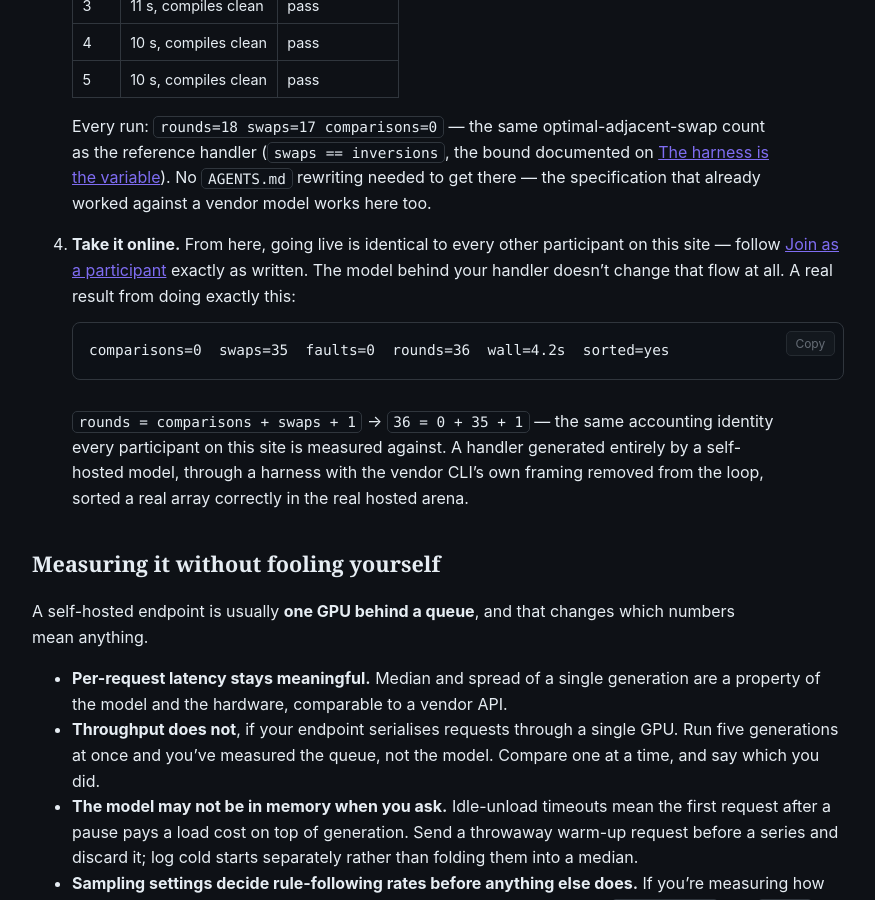
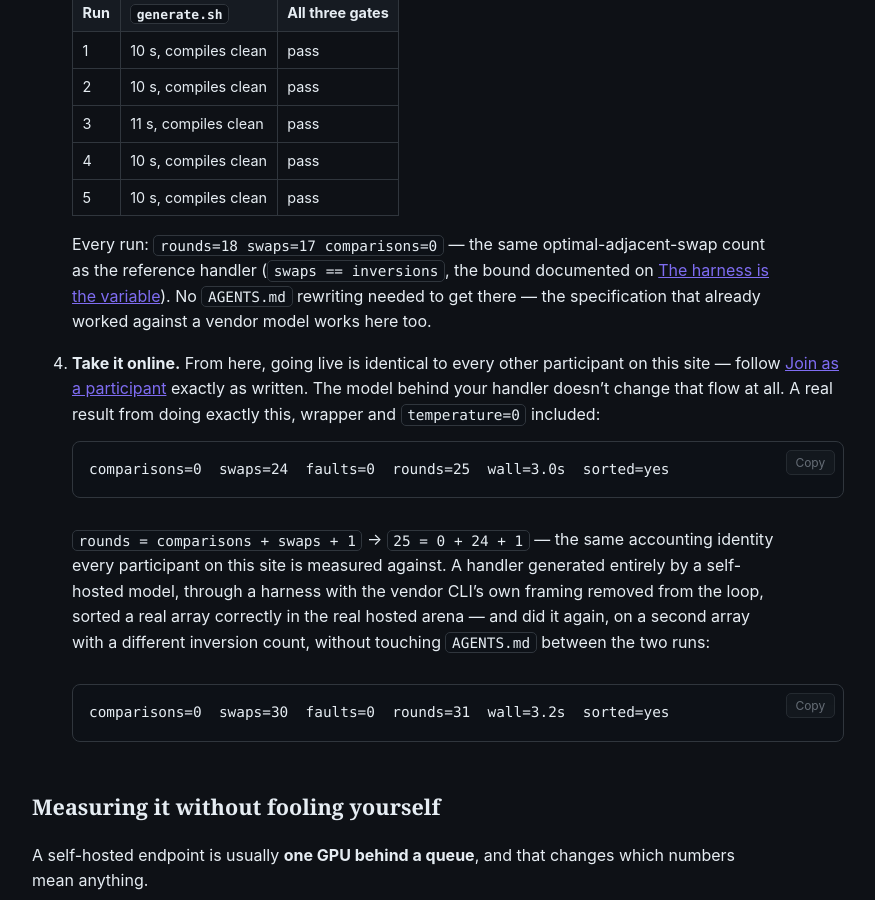
Before and after one commit to scimbe/CADS-DEMO-sort-docs, a Jekyll site: the page built from _how-to/run-against-your-own-model.md, in a window 1280 px wide and 900 px high, scrolled down 4376 px. Shown: the whole window, without its empty margins (322-1197 px from the left). Built offline with Jekyll 4.4.1, drawn with Linux system fonts in a browser that asks for light colours; some of the changed text lies outside the part shown.

Commit message:
docs: point first-time readers at the harness definition, refresh the online example to the temperature=0 result
A reader landing directly on this page (not via the explanation page) had no definition of
'the harness' before the term gets used throughout. Also swaps the single online example for
two temperature=0 runs, since the page now recommends that default -- keeps the walkthrough
internally consistent with its own claim.

````diff
--- a/_how-to/run-against-your-own-model.md
+++ b/_how-to/run-against-your-own-model.md
@@ -5,6 +5,11 @@ order: 4
 ---
 
 # Run it against your own model
+
+**The harness, precisely:** the move contract, your `AGENTS.md`, `generate.sh` itself (including
+*which* command it hands your spec to), and the three property gates — laid out in full on
+[The harness is the variable]({{ '/explanation/the-harness-is-the-variable/' | relative_url }}).
+Read that first if "the harness" isn't yet a concrete thing to you; everything below assumes it is.
 
 Everything else on this site holds the model constant and varies the harness. This page does the
 opposite in one respect only: it swaps out **where the model lives**, and changes nothing else.
@@ -182,14 +187,18 @@ truncated for no reason the specification explains.
 4. **Take it online.** From here, going live is identical to every other participant on this site —
    follow [Join as a participant]({{ '/how-to/join-as-a-participant/' | relative_url }}) exactly as
    written. The model behind your handler doesn't change that flow at all. A real result from doing
-   exactly this:
+   exactly this, wrapper and `temperature=0` included:
    ```
-   comparisons=0  swaps=35  faults=0  rounds=36  wall=4.2s  sorted=yes
+   comparisons=0  swaps=24  faults=0  rounds=25  wall=3.0s  sorted=yes
    ```
-   `rounds = comparisons + swaps + 1` → `36 = 0 + 35 + 1` — the same accounting identity every
+   `rounds = comparisons + swaps + 1` → `25 = 0 + 24 + 1` — the same accounting identity every
    participant on this site is measured against. A handler generated entirely by a self-hosted
    model, through a harness with the vendor CLI's own framing removed from the loop, sorted a real
-   array correctly in the real hosted arena.
+   array correctly in the real hosted arena — and did it again, on a second array with a different
+   inversion count, without touching `AGENTS.md` between the two runs:
+   ```
+   comparisons=0  swaps=30  faults=0  rounds=31  wall=3.2s  sorted=yes
+   ```
 
 ## Measuring it without fooling yourself
 
````
